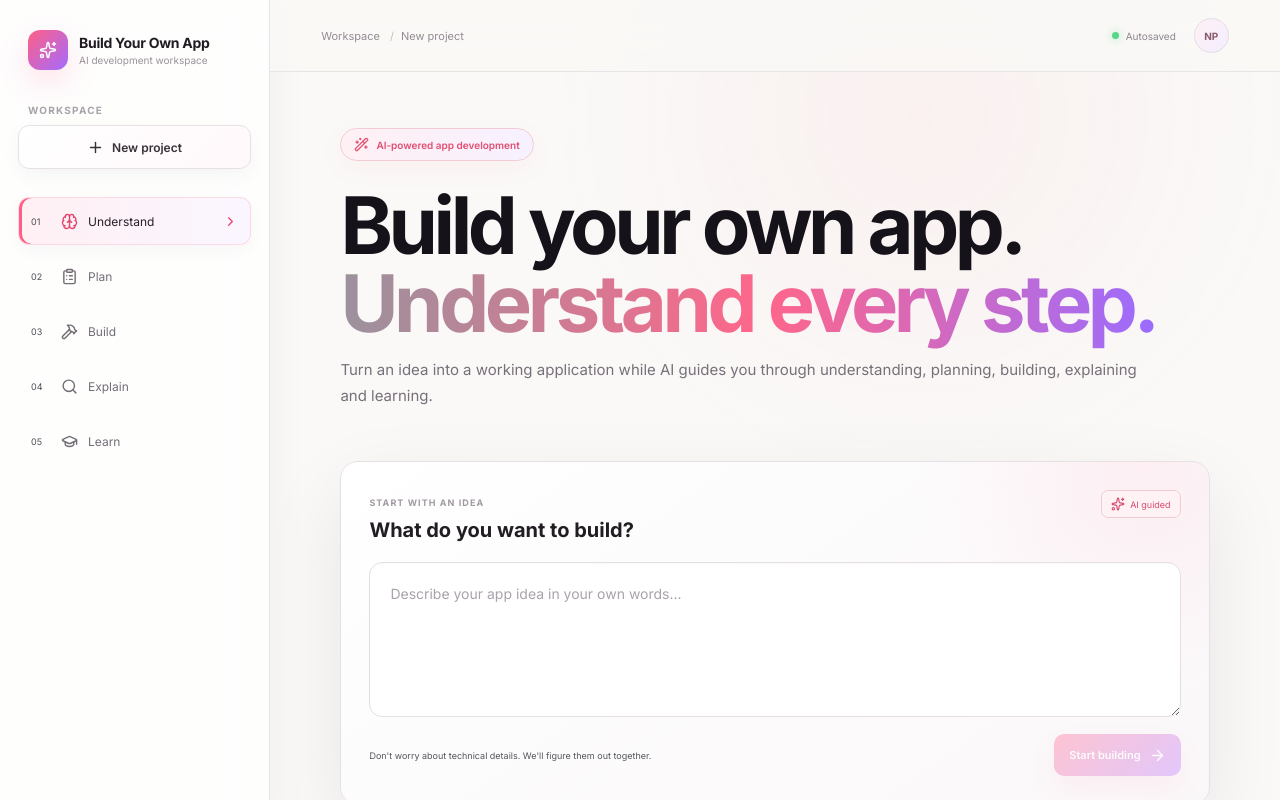
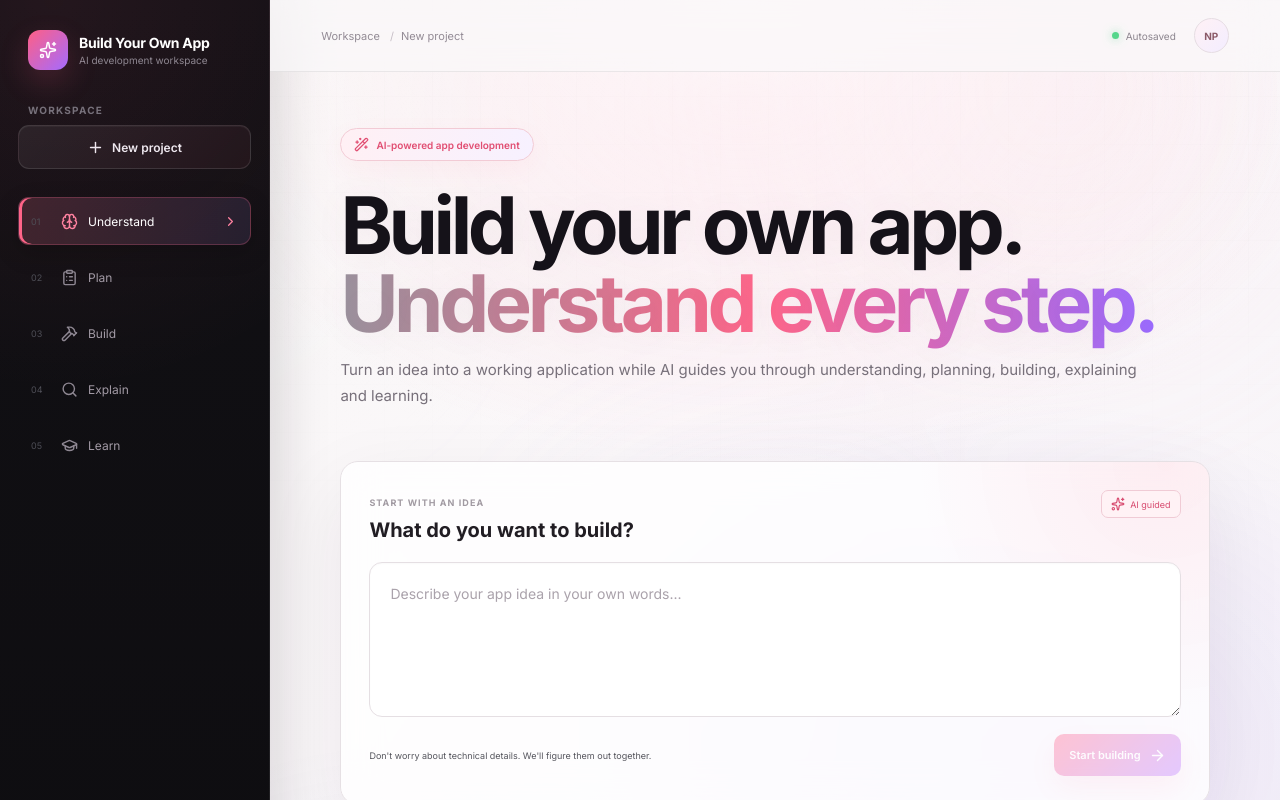
Before and after one commit to nayathra/build-your-own-app, a React (Vite) app in the folder frontend/: page / in a window 1280 px wide. Shown: the top 800 px of the page. Built offline with nearby package versions, Linux system fonts and the light colour scheme.

Commit message:
Refine smoky premium background and dark sidebar

```diff
--- a/frontend/src/App.css
+++ b/frontend/src/App.css
@@ -2332,3 +2332,162 @@ body::before {
     font-size: clamp(62px, 5.2vw, 88px);
   }
 }
+
+
+/* =========================================================
+   SMOKY PREMIUM BACKGROUND + DARK NAVIGATION
+   UI-only refinement.
+   ========================================================= */
+
+body {
+  background:
+    radial-gradient(ellipse 70% 45% at 58% 8%, rgba(255, 105, 145, .16), transparent 62%),
+    radial-gradient(ellipse 55% 42% at 82% 58%, rgba(147, 108, 255, .12), transparent 64%),
+    radial-gradient(ellipse 48% 38% at 32% 82%, rgba(95, 135, 190, .09), transparent 65%),
+    linear-gradient(135deg, #f7f5f4 0%, #fbf8fa 42%, #f5f2f7 100%);
+}
+
+body::after {
+  content: "";
+  position: fixed;
+  inset: -15%;
+  pointer-events: none;
+  z-index: 0;
+  background:
+    radial-gradient(circle at 20% 25%, rgba(255,255,255,.72), transparent 22%),
+    radial-gradient(circle at 75% 20%, rgba(255,214,225,.26), transparent 24%),
+    radial-gradient(circle at 58% 78%, rgba(215,202,255,.20), transparent 26%);
+  filter: blur(70px);
+  opacity: .85;
+}
+
+.app-shell {
+  position: relative;
+  z-index: 1;
+  background:
+    radial-gradient(ellipse 75% 55% at 58% 0%, rgba(255,255,255,.72), transparent 68%),
+    transparent;
+}
+
+/* Dark premium sidebar for stronger navigation contrast */
+.sidebar {
+  background:
+    radial-gradient(circle at 20% 0%, rgba(255,95,133,.08), transparent 30%),
+    linear-gradient(180deg, #111014 0%, #0d0c0f 100%);
+  border-right: 1px solid rgba(255,255,255,.08);
+  box-shadow: 14px 0 45px rgba(20,12,20,.13);
+  color: #f4f0f4;
+}
+
+.brand-name {
+  color: #fff;
+}
+
+.brand-caption {
+  color: #8e8791;
+}
+
+.workspace-label,
+.section-label {
+  color: #77717b;
+}
+
+.new-project {
+  color: #eee8ef;
+  border-color: rgba(255,255,255,.11);
+  background: linear-gradient(135deg, rgba(255,255,255,.065), rgba(255,95,133,.055));
+  box-shadow: inset 0 1px 0 rgba(255,255,255,.04);
+}
+
+.new-project:hover {
+  color: #fff;
+  border-color: rgba(255,105,145,.32);
+  background: linear-gradient(135deg, rgba(255,105,145,.11), rgba(166,112,255,.08));
+}
+
+.stage-nav {
+  gap: 8px;
+}
+
+.stage-item {
+  color: #a29aa5;
+  border: 1px solid transparent;
+}
+
+.stage-item:hover {
+  color: #fff;
+  background: rgba(255,255,255,.055);
+}
+
+.stage-item.active {
+  color: #fff;
+  border-color: rgba(255,105,145,.24);
+  background:
+    linear-gradient(90deg, rgba(255,95,133,.15), rgba(155,108,255,.08)),
+    rgba(255,255,255,.035);
+  box-shadow:
+    inset 3px 0 0 #ff6488,
+    0 8px 24px rgba(0,0,0,.18);
+}
+
+.stage-item.active svg {
+  color: #ff82a0;
+}
+
+.stage-item svg {
+  color: #8e8792;
+}
+
+.sidebar-bottom {
+  color: #89818c;
+}
+
+.main-content {
+  position: relative;
+  z-index: 1;
+}
+
+.topbar {
+  background: rgba(250,248,249,.68);
+  border-bottom-color: rgba(32,25,34,.075);
+}
+
+.content {
+  position: relative;
+  z-index: 2;
+}
+
+.hero-section h1 {
+  text-shadow: 0 2px 35px rgba(120,90,120,.06);
+}
+
+.prompt-card,
+.journey-grid,
+.question-card,
+.understanding-card,
+.plan-card,
+.build-summary,
+.blueprint-list,
+.continue-row {
+  backdrop-filter: blur(18px);
+  -webkit-backdrop-filter: blur(18px);
+}
+
+.prompt-card {
+  background:
+    radial-gradient(circle at 95% 0%, rgba(255,95,133,.10), transparent 28%),
+    rgba(255,255,255,.78);
+}
+
+.journey-grid {
+  background: rgba(255,255,255,.72);
+}
+
+.journey-card {
+  background: rgba(255,255,255,.62);
+}
+
+.journey-card:hover {
+  background:
+    linear-gradient(145deg, rgba(255,247,249,.92), rgba(248,244,255,.92));
+}
```
